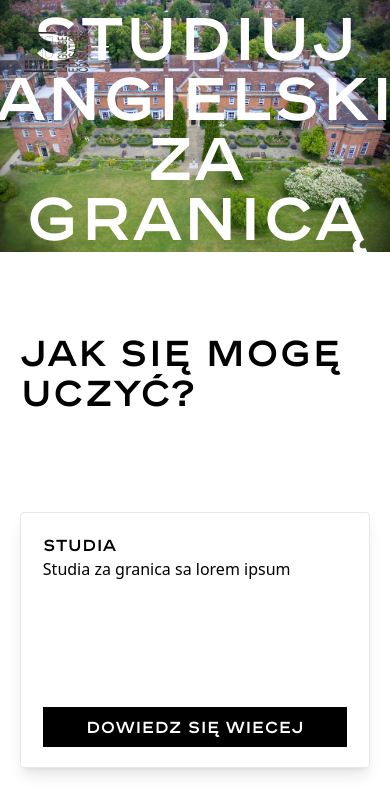
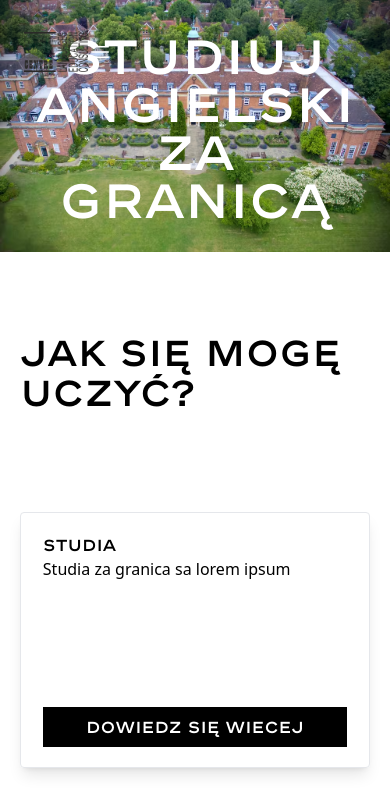
Before and after one commit to mike-walpole/lec, a SvelteKit app: page / in a window 390 px wide. Shown: the top 807 px of the page. Built offline with nearby package versions, Linux system fonts and the light colour scheme.

Commit message:
hero image sizing for mobile

```diff
--- a/src/routes/+page.svelte
+++ b/src/routes/+page.svelte
@@ -36,14 +36,18 @@
 
 <div class="relative">
 	<!-- Image container -->
-	<img src="/hughs.avif" alt="Your Image" class="block w-full grayscale-0" />
+	<img
+		src="/hughs.avif"
+		alt="Your Image"
+		class="block sm:h-[70vh] md:h-auto md:w-full object-cover"
+	/>
 
 	<div class="absolute flex top-0 z-50">
 		<Navbar />
 	</div>
 	<!-- Overlay text container -->
 	<div class="absolute inset-0 flex items-center justify-center">
-		<div class=" text-white px-4 py-2 rounded text-6xl md:text-9xl font-sadiq text-center">
+		<div class=" text-white px-4 py-2 rounded text-5xl md:text-9xl font-sadiq text-center">
 			<!-- Your overlay text -->
 			Studiuj Angielski za granicą
 		</div>
```
